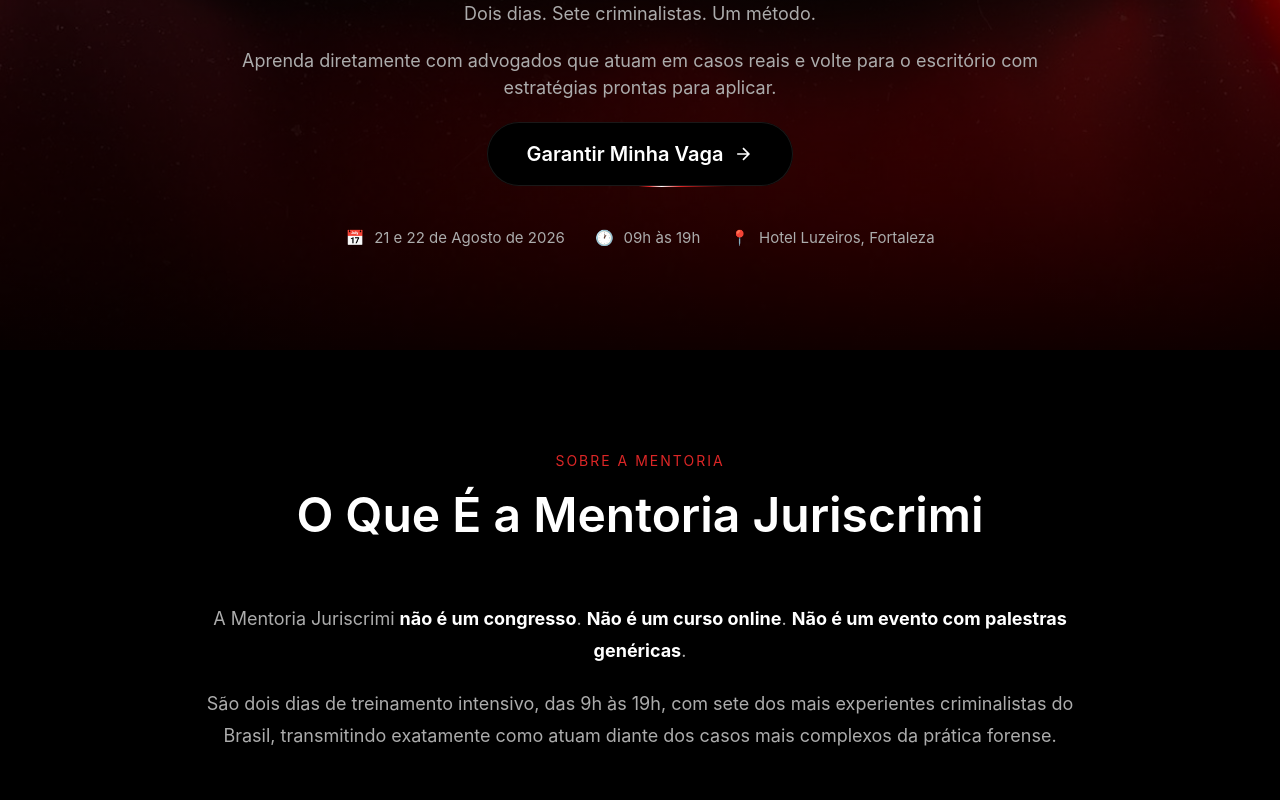
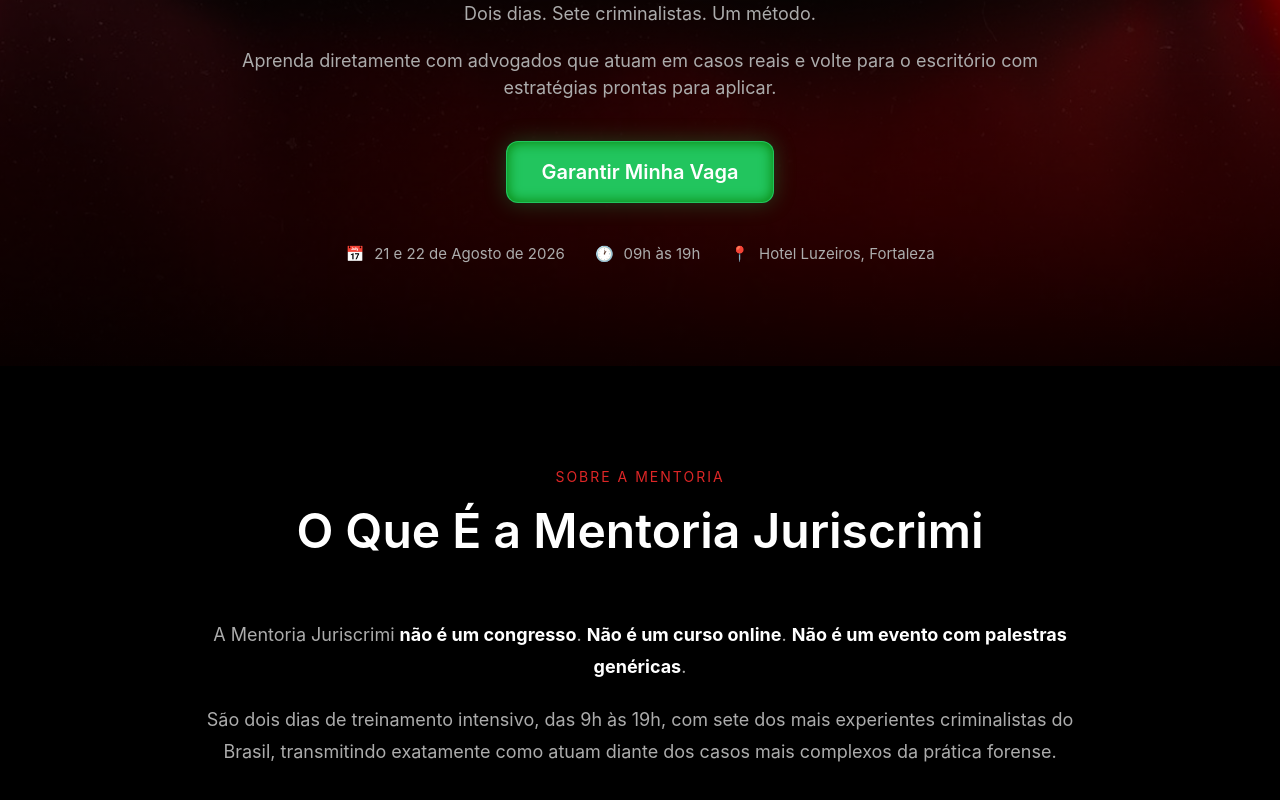
Before and after one commit to aleanmendonca/mentoriajuriscrimi, a React (Vite) app: page / in a window 1280 px wide. Shown: the part 840-1640 px from the top of the page. Built offline with nearby package versions, Linux system fonts and the light colour scheme; a web font is replaced by a local one.

Commit message:
Botão verde em todas as seções

```diff
--- a/src/App.jsx
+++ b/src/App.jsx
@@ -64,10 +64,10 @@
     gap: '10px',
   },
   btnPrimary: {
-    background: '#DC2626',
-    border: '0.883px solid rgba(255, 159, 136, 0.5561)',
+    background: '#22C55E',
+    border: '0.883px solid rgba(34, 197, 94, 0.5561)',
     color: 'white',
-    boxShadow: '0px 0px 22.064px rgba(220, 38, 38, 0.30), 0px 0px 13.238px rgba(129, 6, 0, 1) inset',
+    boxShadow: '0px 0px 22.064px rgba(34, 197, 94, 0.30), 0px 0px 13.238px rgba(6, 129, 6, 1) inset',
   },
   btnOutline: {
     background: 'transparent',
@@ -613,12 +613,12 @@
           Aprenda diretamente com advogados que atuam em casos reais e volte para o escritório com estratégias prontas para aplicar.
         </p>
 
-        <ButtonShiny onClick={() => window.open('https://payfast.greenn.com.br/pre-checkout/a873tx5', '_blank')} style={{ fontSize: isMobile ? '16px' : '20px', padding: isMobile ? '15px 25px' : '1.25rem 2.5rem' }}>
+        <button
+          onClick={() => window.open('https://payfast.greenn.com.br/pre-checkout/a873tx5', '_blank')}
+          style={{ ...styles.btn, ...styles.btnPrimary, fontSize: isMobile ? '16px' : '20px', padding: isMobile ? '15px 25px' : '18px 35px', borderRadius: '12px', marginTop: '20px' }}
+        >
           Garantir Minha Vaga
-          <svg width="20" height="20" viewBox="0 0 24 24" fill="none" stroke="currentColor" strokeWidth="2">
-            <path d="M5 12h14M12 5l7 7-7 7"/>
-          </svg>
-        </ButtonShiny>
+        </button>
 
         <div style={{ display: 'flex', justifyContent: 'center', gap: isMobile ? '15px' : '30px', flexWrap: 'wrap', marginTop: isMobile ? '25px' : '40px' }}>
           <MetaItem icon="📅" text="21 e 22 de Agosto de 2026" />
@@ -803,6 +803,15 @@
             </div>
           ))}
         </div>
+
+        <div style={{ textAlign: 'center', marginTop: '40px' }}>
+          <button
+            onClick={() => window.open('https://payfast.greenn.com.br/pre-checkout/a873tx5', '_blank')}
+            style={{ ...styles.btn, ...styles.btnPrimary, fontSize: isMobile ? '16px' : '18px', padding: isMobile ? '15px 30px' : '18px 40px', borderRadius: '12px' }}
+          >
+            Garantir Minha Vaga
+          </button>
+        </div>
       </div>
     </section>
   )
@@ -837,6 +846,15 @@
               </p>
             </div>
           ))}
+        </div>
+
+        <div style={{ textAlign: 'center', marginTop: '40px' }}>
+          <button
+            onClick={() => window.open('https://payfast.greenn.com.br/pre-checkout/a873tx5', '_blank')}
+            style={{ ...styles.btn, ...styles.btnPrimary, fontSize: isMobile ? '16px' : '18px', padding: isMobile ? '15px 30px' : '18px 40px', borderRadius: '12px' }}
+          >
+            Garantir Minha Vaga
+          </button>
         </div>
       </div>
     </section>
@@ -1095,6 +1113,15 @@
           ))}
         </div>
 
+        <div style={{ textAlign: 'center', marginTop: '40px' }}>
+          <button
+            onClick={() => window.open('https://payfast.greenn.com.br/pre-checkout/a873tx5', '_blank')}
+            style={{ ...styles.btn, ...styles.btnPrimary, fontSize: isMobile ? '16px' : '18px', padding: isMobile ? '15px 30px' : '18px 40px', borderRadius: '12px' }}
+          >
+            Garantir Minha Vaga
+          </button>
+        </div>
+
         {/* Esconder scrollbar CSS */}
         <style>{`
           div::-webkit-scrollbar { display: none; }
@@ -1213,6 +1240,15 @@
             ))}
           </div>
         </div>
+
+        <div style={{ textAlign: 'center', marginTop: '40px' }}>
+          <button
+            onClick={() => window.open('https://payfast.greenn.com.br/pre-checkout/a873tx5', '_blank')}
+            style={{ ...styles.btn, ...styles.btnPrimary, fontSize: isMobile ? '16px' : '18px', padding: isMobile ? '15px 30px' : '18px 40px', borderRadius: '12px' }}
+          >
+            Garantir Minha Vaga
+          </button>
+        </div>
       </div>
     </section>
   )
@@ -1264,6 +1300,15 @@
               </div>
             </div>
           ))}
+        </div>
+
+        <div style={{ textAlign: 'center', marginTop: '40px' }}>
+          <button
+            onClick={() => window.open('https://payfast.greenn.com.br/pre-checkout/a873tx5', '_blank')}
+            style={{ ...styles.btn, ...styles.btnPrimary, fontSize: isMobile ? '16px' : '18px', padding: isMobile ? '15px 30px' : '18px 40px', borderRadius: '12px' }}
+          >
+            Garantir Minha Vaga
+          </button>
         </div>
       </div>
     </section>
```
